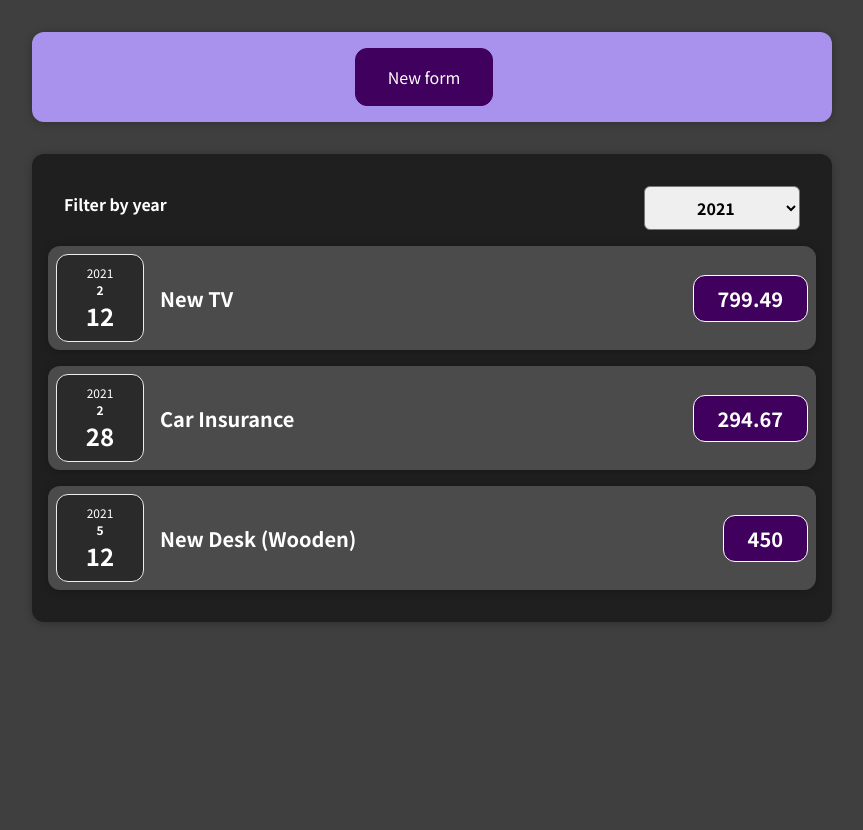
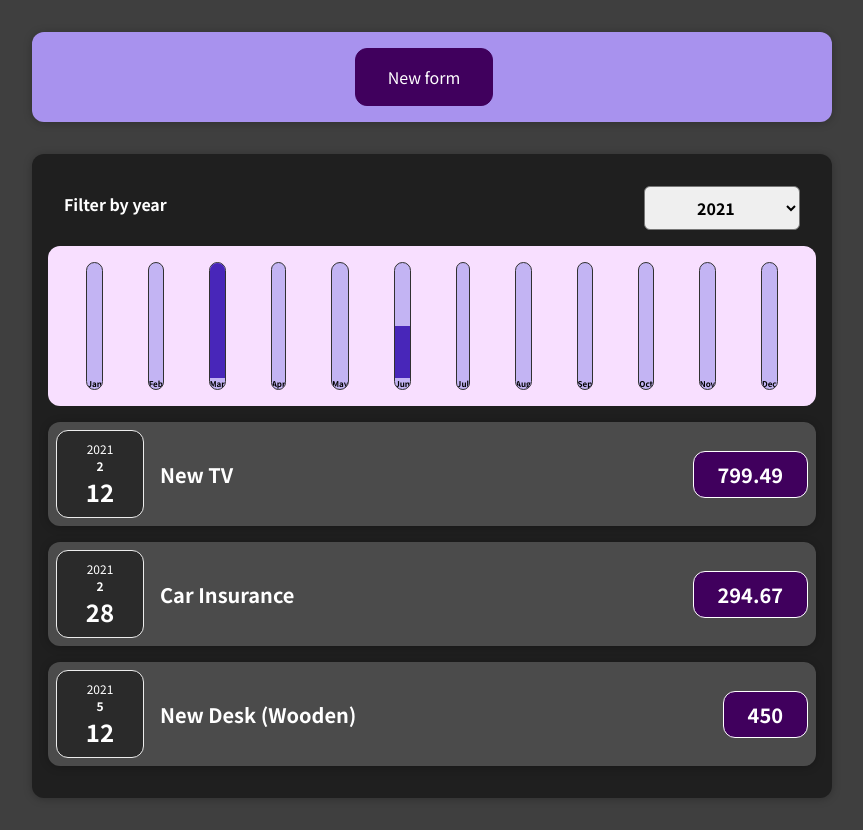
Before and after one commit to wcqrwtqr/react22-course, a React (Create React App) app in the folder 01-starting-setup/: page / in a window 1280 px wide. Shown: the whole page, without its empty margins (208-1071 px from the left). Before the commit the page ends 800 px from the top, so only its background shows below. Built offline with nearby package versions, Linux system fonts and the light colour scheme.

Commit message:
added the new chart with filter and fixed minor

```diff
--- /dev/null
+++ b/01-starting-setup/src/components/Chart/Chart.css
@@ -0,0 +1,9 @@
+.chart {
+  padding: 1rem;
+  border-radius: 12px;
+  background-color: #f8dfff;
+  text-align: center;
+  display: flex;
+  justify-content: space-around;
+  height: 10rem;
+}
--- /dev/null
+++ b/01-starting-setup/src/components/Chart/Chart.js
@@ -0,0 +1,24 @@
+import React, { useState } from 'react';
+import ChartBar from './ChartBar'
+import './Chart.css'
+
+const Chart = (props) => {
+
+  const dataPointvalues = props.dataPoints.map(el => el.value );
+  const totalMax = Math.max(...dataPointvalues)
+
+  return (
+    <div className="chart">
+      {props.dataPoints.map(el => (
+        <ChartBar
+          key={el.label}
+          value={el.value}
+          maxValue={totalMax}
+          label={el.label} />
+      ))}
+    </div>
+  )
+
+}
+
+export default Chart;
--- /dev/null
+++ b/01-starting-setup/src/components/Chart/ChartBar.css
@@ -0,0 +1,30 @@
+.chart-bar {
+  height: 100%;
+  display: flex;
+  flex-direction: column;
+  align-items: center;
+}
+
+.chart-bar__inner {
+  height: 100%;
+  width: 100%;
+  border: 1px solid #313131;
+  border-radius: 12px;
+  background-color: #c3b4f3;
+  overflow: hidden;
+  display: flex;
+  flex-direction: column;
+  justify-content: flex-end;
+}
+
+.chart-bar__fill {
+  background-color: #4826b9;
+  width: 100%;
+  transition: all 0.3s ease-out;
+}
+
+.chart-bar__label {
+  font-weight: bold;
+  font-size: 0.5rem;
+  text-align: center;
+}
--- /dev/null
+++ b/01-starting-setup/src/components/Chart/ChartBar.js
@@ -0,0 +1,23 @@
+import React, { useState } from 'react';
+import './ChartBar.css'
+
+const ChartBar = (props) => {
+  let barFillHeight = '0%'
+
+  if (props.maxValue > 0){
+    barFillHeight = Math.round((props.value / props.maxValue)*100)+ '%'
+  }
+
+  return (
+    <div className="chart-bar">
+      <div className="chart-bar__inner">
+        <div className="chart-bar__fill"
+             style={{height: barFillHeight}}>
+        </div>
+        <div className="chart-bar__label"> {props.label} </div>
+      </div>
+    </div>
+  )
+}
+
+export default ChartBar;
--- a/01-starting-setup/src/components/Expenses/Expenses.js
+++ b/01-starting-setup/src/components/Expenses/Expenses.js
@@ -3,6 +3,7 @@ import './Expenses.css'
 // import ExpenseItem from './ExpenseItem'
 import ExpensesFitler from './ExpensesFilter'
 import ExpensesList from './ExpensesList'
+import ExpensesChart from './ExpensesChart'
 import Card from '../UI/Card'
 
 const Expenses = (props) => {
@@ -11,7 +12,7 @@ const Expenses = (props) => {
 
   const filterChangeHandler = (selectedYear) => {
     setFilteredYear(selectedYear)
-    console.log(`one level up :: Year selected ${selectedYear}`)
+    // console.log(`one level up :: Year selected ${selectedYear}`)
   }
 
   // Adding the filter logic to get the drop down list filter the expenses
@@ -24,10 +25,9 @@ const Expenses = (props) => {
     <div>
       <Card className='expenses'>
         <ExpensesFitler selected={filteredYear}
-          onChangeFilter={filterChangeHandler} />
-
+          onChangeFilter={filterChangeHandler}/>
+        <ExpensesChart expenses={filteredExpenses}/>
         <ExpensesList items={filteredExpenses}/>
-
       </Card>
     </div>
   )
--- /dev/null
+++ b/01-starting-setup/src/components/Expenses/ExpensesChart.js
@@ -0,0 +1,33 @@
+import React, { useState } from 'react';
+import Chart from '../Chart/Chart'
+
+
+const ExpensesChart = ( props ) => {
+  const chartDataPoints = [
+    {label:'Jan', value:0},
+    {label:'Feb', value:0},
+    {label:'Mar', value:0},
+    {label:'Apr', value:0},
+    {label:'May', value:0},
+    {label:'Jun', value:0},
+    {label:'Jul', value:0},
+    {label:'Aug', value:0},
+    {label:'Sep', value:0},
+    {label:'Oct', value:0},
+    {label:'Nov', value:0},
+    {label:'Dec', value:0},
+  ]
+
+  for (const expense of props.expenses) {
+    const expenseMonth = expense.date.getMonth(); // starting at zero
+    chartDataPoints[expenseMonth].value += expense.amount
+    // console.log(chartDataPoints);
+}
+
+  return (
+    <Chart dataPoints={chartDataPoints}/>
+  )
+
+}
+
+export default ExpensesChart;
--- a/01-starting-setup/src/components/NewExpense/ExpenseForm.js
+++ b/01-starting-setup/src/components/NewExpense/ExpenseForm.js
@@ -33,7 +33,7 @@ const ExpenseForm = (props) => {
     event.preventDefault()
     const expenseData = {
       title: enteredTitle,
-      amount: enteredAmount,
+      amount: +enteredAmount,
       date: new Date(enteredDate)
     }
     props.onSaveExpenseData(expenseData)
```
